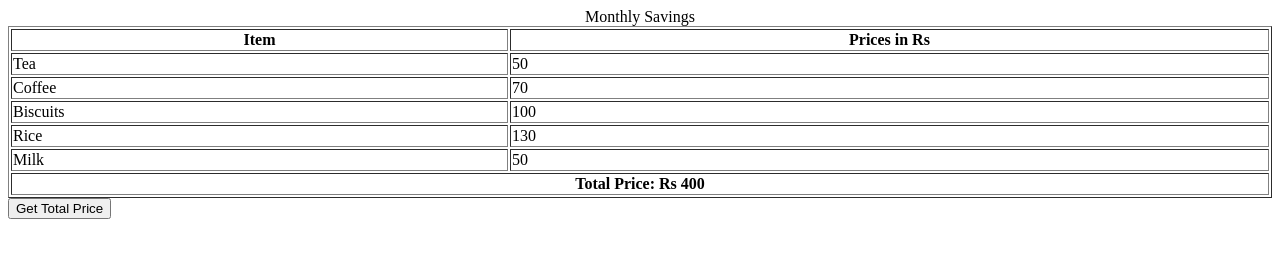
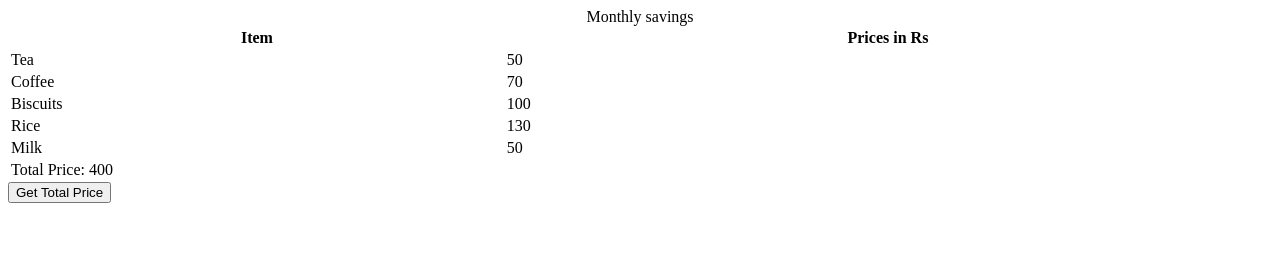
Before and after one commit to acciojob/grofers-checkout-Ajaymanik, a website: page main.html in a window 1280 px wide. Both pictures are taken after a click on the button "Get Total Price". Drawn offline with Linux system fonts and the light colour scheme.

Commit message:
created a submission

```diff
--- a/main.html
+++ b/main.html
@@ -1,18 +1,16 @@
 <!DOCTYPE html>
-<html lang="en">
+
+<html>
 
 <head>
-    <meta charset="UTF-8">
-    <meta name="viewport" content="width=device-width, initial-scale=1.0">
-    <title>Grocery List</title>
 	<link rel="stylesheet" href="styles.css">
 </head>
 
 <body>
-
-    <table style="width: 100%" border="1">
+    <!-- the entire body must be written by student -->
+    <table style="width: 100%">
     <caption>
-            Monthly Savings
+      Monthly savings
     </caption>
     <tr>
       <th>Item</th>
@@ -38,12 +36,10 @@
       <td class="item">Milk</td>
       <td class="price">50</td>
     </tr>
-        <tbody id="total-row"></tbody> <!-- This will hold the total row -->
   </table>
-
-    <button id="getTotalPrice">Get Total Price</button>
-
-    <script src="script.js"></script>
+    <script type="text/javascript" src="./script.js">
+</script>
 
 </body>
+
 </html>
--- a/script.js
+++ b/script.js
@@ -1,32 +1,34 @@
-document.getElementById("getTotalPrice").addEventListener("click", getSum);
+// Create and append the button dynamically
+const getSumBtn = document.createElement("button");
+getSumBtn.textContent = "Get Total Price";
+document.body.appendChild(getSumBtn);
+
+getSumBtn.addEventListener("click", getSum);
 
 function getSum() {
-    // Select all price elements
-    const prices = document.querySelectorAll(".price");
+    const prices = document.querySelectorAll(".price"); // Get all price elements
+    let total = 0;
 
-    let total = 0;
     prices.forEach(price => {
-        total += parseFloat(price.textContent); // Convert price to number and sum up
+        total += Number(price.textContent); // Convert text to number and sum
     });
 
-    // Remove existing total row if already present
-    let totalRow = document.getElementById("total-price-row");
-    if (totalRow) {
-        totalRow.remove();
+    // Remove old total row if it exists
+    const existingRow = document.getElementById("total-price-row");
+    if (existingRow) {
+        existingRow.remove();
     }
 
     // Create new row
-    totalRow = document.createElement("tr");
-    totalRow.id = "total-price-row"; // Give it an ID for easy removal in future updates
+    const totalRow = document.createElement("tr");
+    totalRow.id = "total-price-row";
 
-    let totalCell = document.createElement("td");
+    const totalCell = document.createElement("td");
     totalCell.colSpan = 2;
-    totalCell.style.fontWeight = "bold";
-    totalCell.style.textAlign = "center";
-    totalCell.textContent = `Total Price: Rs ${total}`;
+    totalCell.textContent = `Total Price: ${total}`;
 
     totalRow.appendChild(totalCell);
 
-    // Append to the table
-    document.getElementById("total-row").appendChild(totalRow);
+    // Append row to table
+    document.querySelector("table").appendChild(totalRow);
 }
```
Lines whose indentation alone changed are shown as unchanged.
